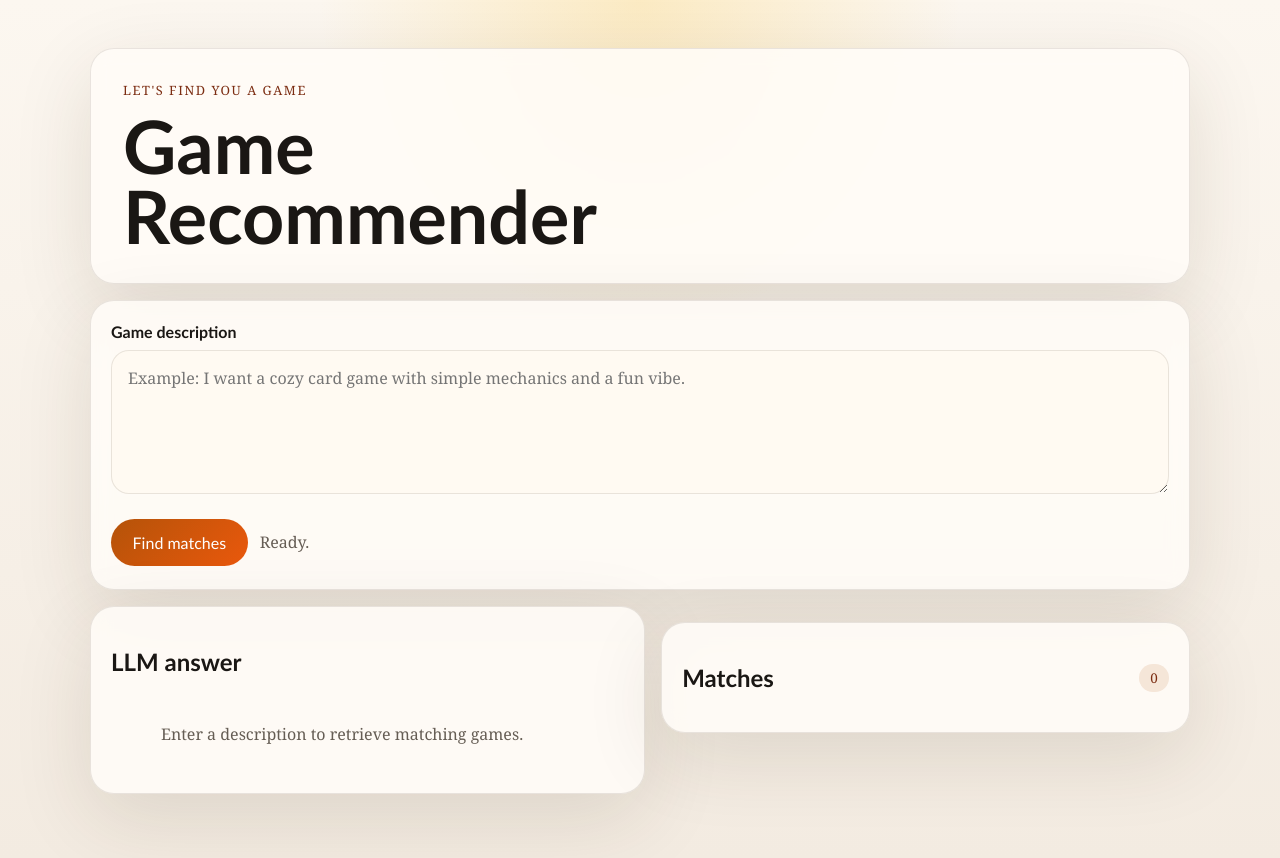
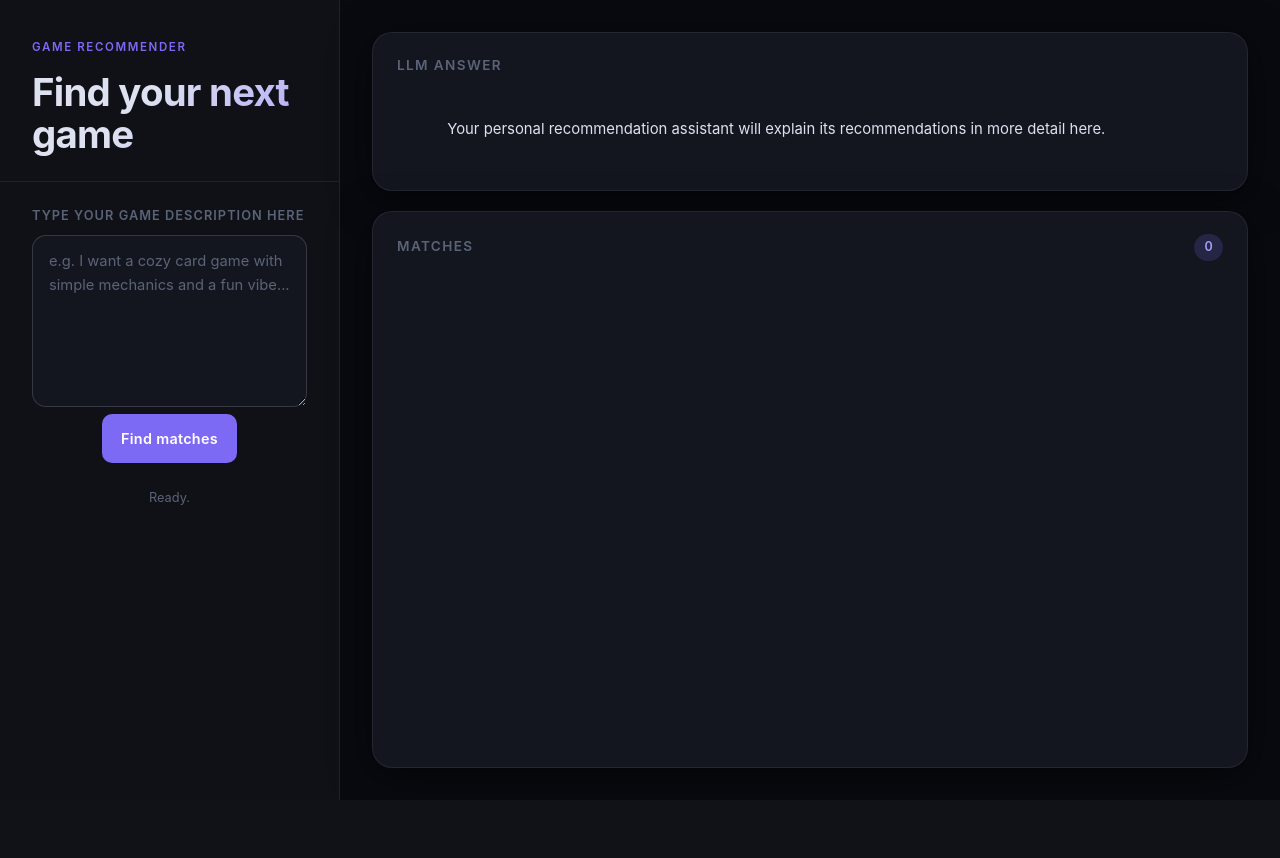
Before and after one commit to mrtnms/DL_Project_3, a Python web app: template templates/index.html in a window 1280 px wide. After the commit the page ends 800 px from the top, so only its background shows below. Run offline with Jinja, Linux system fonts and the light colour scheme; the template is opened without the code that fills it, so the values that code supplies are empty.

Commit message:
changed GUI and async loading of search and llm

```diff
--- a/static/app.js
+++ b/static/app.js
@@ -7,9 +7,7 @@ const matchesNode = document.querySelector("#matches");
 const matchCountNode = document.querySelector("#match-count");
 const matchTemplate = document.querySelector("#match-template");
 
-function setLoadingState(isLoading, message) {
-  submitButton.disabled = isLoading;
-  submitButton.textContent = isLoading ? "Searching..." : "Find matches";
+function setStatus(message) {
   statusNode.textContent = message;
 }
 
@@ -63,32 +61,49 @@ form.addEventListener("submit", async (event) => {
 
   const query = queryField.value.trim();
   if (!query) {
-    setLoadingState(false, "Enter a description first.");
+    setStatus("Enter a description first.");
     return;
   }
 
-  setLoadingState(true, "Querying local RAG pipeline...");
-  answerNode.textContent = "Thinking...";
+  submitButton.disabled = true;
+  submitButton.textContent = "Searching...";
+  answerNode.textContent = "Your personal recommendation assistant is thinking hard... results incoming shortly.";
   matchesNode.innerHTML = "";
+  matchCountNode.textContent = "0";
 
+  const body = JSON.stringify({ query });
+  const headers = { "Content-Type": "application/json" };
+
+  // Fire both requests in parallel — matches are fast, LLM is slow
+  const matchesPromise = fetch("/api/search", { method: "POST", headers, body });
+  const answerPromise  = fetch("/api/explain", { method: "POST", headers, body });
+
+  // Show matches as soon as BM25 returns
   try {
-    const response = await fetch("/api/search", {
-      method: "POST",
-      headers: { "Content-Type": "application/json" },
-      body: JSON.stringify({ query }),
-    });
-    const payload = await response.json();
+    const res = await matchesPromise;
+    const payload = await res.json();
+    if (!res.ok) throw new Error(payload.error || "Search failed");
+    renderMatches(payload.matches || []);
+    submitButton.disabled = false;
+    submitButton.textContent = "Find matches";
+    setStatus(`Done. Indexed ${payload.meta.indexed_games} games — LLM still thinking...`);
+  } catch (err) {
+    renderMatches([]);
+    submitButton.disabled = false;
+    submitButton.textContent = "Find matches";
+    setStatus("Search failed.");
+    answerNode.textContent = err.message;
+  }
 
-    if (!response.ok) {
-      throw new Error(payload.error || "Request failed");
-    }
-
+  // Fill in the LLM answer whenever it arrives (could be ~2 min later)
+  try {
+    const res = await answerPromise;
+    const payload = await res.json();
+    if (!res.ok) throw new Error(payload.error || "Explanation failed");
     answerNode.textContent = payload.answer;
-    renderMatches(payload.matches || []);
-    setLoadingState(false, `Done. Indexed ${payload.meta.indexed_games} games.`);
-  } catch (error) {
-    answerNode.textContent = error.message;
-    renderMatches([]);
-    setLoadingState(false, "Search failed.");
+    setStatus("Done.");
+  } catch (err) {
+    answerNode.textContent = `LLM unavailable: ${err.message}`;
+    setStatus("Done (LLM failed).");
   }
 });
--- a/static/styles.css
+++ b/static/styles.css
@@ -1,263 +1,335 @@
 :root {
-  color-scheme: light;
-  --bg: #f4efe8;
-  --panel: rgba(255, 252, 247, 0.88);
-  --panel-strong: #fffaf2;
-  --text: #1a1714;
-  --muted: #655d54;
-  --line: rgba(73, 57, 40, 0.12);
-  --accent: #b45309;
-  --accent-dark: #7c2d12;
-  --shadow: 0 24px 80px rgba(61, 39, 14, 0.12);
+  color-scheme: dark;
+  --bg:           #080a10;
+  --surface:      #0f1117;
+  --panel:        #13161f;
+  --panel-raised: #191d29;
+  --text:         #dde1f0;
+  --muted:        #5b6378;
+  --line:         rgba(255, 255, 255, 0.07);
+  --accent:       #7c6af5;
+  --accent-dim:   rgba(124, 106, 245, 0.18);
+  --accent-glow:  rgba(124, 106, 245, 0.35);
+  --accent-light: #a99ff9;
+  --shadow:       0 8px 40px rgba(0, 0, 0, 0.55);
+  --radius-lg:    20px;
+  --radius-md:    14px;
+  --radius-sm:    10px;
 }
 
-* {
-  box-sizing: border-box;
-}
+* { box-sizing: border-box; }
 
 body {
   margin: 0;
-  font-family: Georgia, "Times New Roman", serif;
+  font-family: "Inter", "Segoe UI", system-ui, sans-serif;
   color: var(--text);
-  background:
-    radial-gradient(circle at top, rgba(251, 191, 36, 0.22), transparent 30%),
-    linear-gradient(180deg, #fcf7f0 0%, #f3ebe1 100%);
+  background: var(--bg);
+  min-height: 100vh;
+  font-size: 0.95rem;
+  line-height: 1.6;
+}
+
+/* ── Layout ─────────────────────────────────────── */
+
+.shell {
+  display: grid;
+  grid-template-columns: 340px 1fr;
+  grid-template-rows: auto 1fr;
   min-height: 100vh;
 }
 
-code {
-  font-family: "SFMono-Regular", Consolas, monospace;
+.hero {
+  grid-column: 1;
+  grid-row: 1;
+  padding: 2.4rem 2rem 1.6rem;
+  border-right: 1px solid var(--line);
+  border-bottom: 1px solid var(--line);
+  background: var(--surface);
 }
 
-.shell {
-  width: min(1100px, calc(100% - 2rem));
-  margin: 0 auto;
-  padding: 3rem 0 4rem;
+.sidebar {
+  grid-column: 1;
+  grid-row: 2;
+  padding: 1.5rem 2rem 2rem;
+  border-right: 1px solid var(--line);
+  background: var(--surface);
+  display: flex;
+  flex-direction: column;
+  gap: 1.2rem;
 }
 
-.hero,
-.panel {
-  backdrop-filter: blur(10px);
-  background: var(--panel);
-  border: 1px solid var(--line);
-  border-radius: 24px;
-  box-shadow: var(--shadow);
+.main {
+  grid-column: 2;
+  grid-row: 1 / 3;
+  padding: 2rem;
+  display: flex;
+  flex-direction: column;
+  gap: 1.25rem;
+  background: var(--bg);
 }
 
-.hero {
-  padding: 2rem;
-}
+/* ── Hero ────────────────────────────────────────── */
 
 .eyebrow {
-  margin: 0 0 0.75rem;
+  margin: 0 0 0.9rem;
   text-transform: uppercase;
-  letter-spacing: 0.12em;
-  color: var(--accent-dark);
-  font-size: 0.8rem;
-}
-
-h1,
-h2,
-h3,
-.label,
-button {
-  font-family: "Trebuchet MS", "Gill Sans", sans-serif;
+  letter-spacing: 0.14em;
+  font-size: 0.72rem;
+  font-weight: 600;
+  color: var(--accent);
 }
 
 h1 {
   margin: 0;
-  font-size: clamp(2.4rem, 6vw, 4.6rem);
-  line-height: 0.95;
-  max-width: 12ch;
+  font-size: clamp(1.8rem, 3vw, 2.6rem);
+  font-weight: 700;
+  line-height: 1.1;
+  letter-spacing: -0.02em;
+  background: linear-gradient(135deg, var(--text) 40%, var(--accent-light));
+  -webkit-background-clip: text;
+  -webkit-text-fill-color: transparent;
+  background-clip: text;
 }
 
-.intro {
-  max-width: 60ch;
-  color: var(--muted);
-  font-size: 1.05rem;
-}
-
-.meta {
-  display: flex;
-  flex-wrap: wrap;
-  gap: 0.75rem;
-  color: var(--muted);
-  font-size: 0.95rem;
-}
-
-.panel {
-  padding: 1.25rem;
-}
-
-.panel + .panel,
-.hero + .panel,
-.panel + .results-grid,
-.hero + .results-grid {
-  margin-top: 1rem;
-}
+/* ── Form ────────────────────────────────────────── */
 
 .label {
-  display: inline-block;
-  margin-bottom: 0.6rem;
-  font-weight: 700;
+  display: block;
+  font-size: 0.8rem;
+  font-weight: 600;
+  text-transform: uppercase;
+  letter-spacing: 0.08em;
+  color: var(--muted);
+  margin-bottom: 0.5rem;
 }
 
 textarea {
   width: 100%;
   resize: vertical;
-  min-height: 140px;
-  border-radius: 18px;
-  border: 1px solid var(--line);
-  background: var(--panel-strong);
-  padding: 1rem;
+  min-height: 160px;
+  border-radius: var(--radius-md);
+  border: 1px solid rgba(255, 255, 255, 0.15);
+  background: var(--panel);
+  padding: 0.9rem 1rem;
   font: inherit;
+  font-size: 0.92rem;
   color: var(--text);
+  transition: border-color 0.2s;
+}
+
+textarea:focus {
+  outline: none;
+  border-color: var(--accent);
+  box-shadow: 0 0 0 3px var(--accent-dim);
+}
+
+textarea::placeholder {
+  color: var(--muted);
 }
 
 .actions {
   display: flex;
-  flex-wrap: wrap;
+  flex-direction: column;
   gap: 0.75rem;
   align-items: center;
-  margin-top: 1rem;
 }
 
 button {
+  width: auto;
   border: 0;
-  border-radius: 999px;
-  padding: 0.9rem 1.35rem;
-  background: linear-gradient(135deg, var(--accent), #ea580c);
-  color: white;
-  font-size: 1rem;
+  border-radius: var(--radius-sm);
+  padding: 0.82rem 1.2rem;
+  background: var(--accent);
+  color: #fff;
+  font: inherit;
+  font-size: 0.9rem;
+  font-weight: 600;
+  letter-spacing: 0.02em;
   cursor: pointer;
+  transition: opacity 0.15s, box-shadow 0.15s;
+  box-shadow: 0 0 0 0 var(--accent-glow);
+}
+
+button:hover:not(:disabled) {
+  opacity: 0.9;
+  box-shadow: 0 0 18px var(--accent-glow);
 }
 
 button:disabled {
-  opacity: 0.7;
+  opacity: 0.45;
   cursor: wait;
 }
 
-.status,
-.answer-copy,
-.match-description,
-.match-meta,
-.empty {
+.status {
+  font-size: 0.8rem;
+  color: var(--muted);
+  text-align: center;
+}
+
+/* ── Panels ──────────────────────────────────────── */
+
+.panel {
+  border: 1px solid var(--line);
+  border-radius: var(--radius-lg);
+  background: var(--panel);
+  padding: 1.4rem 1.5rem;
+  box-shadow: var(--shadow);
+}
+
+h2 {
+  margin: 0 0 0.9rem;
+  font-size: 0.85rem;
+  font-weight: 600;
+  text-transform: uppercase;
+  letter-spacing: 0.1em;
   color: var(--muted);
 }
 
-.results-grid {
-  display: grid;
-  gap: 1rem;
-  grid-template-columns: 1.05fr 1fr;
-  align-items: start;
+h3 {
+  margin: 0;
+  font-size: 1rem;
+  font-weight: 600;
+  color: var(--text);
 }
+
+/* ── Answer panel ────────────────────────────────── */
+
+.answer-panel { flex-shrink: 0; }
 
 .answer-copy {
   white-space: pre-wrap;
-  line-height: 1.6;
+  line-height: 1.7;
+  color: var(--text);
+  font-size: 0.93rem;
 }
+
+.answer-copy:empty::before,
+.answer-copy[data-empty]::before {
+  content: attr(data-placeholder);
+  color: var(--muted);
+}
+
+/* ── Matches panel ───────────────────────────────── */
+
+.matches-panel { flex: 1; }
 
 .panel-header {
   display: flex;
   justify-content: space-between;
   align-items: center;
-  gap: 1rem;
+  margin-bottom: 1rem;
 }
 
-.badge,
+.panel-header h2 { margin: 0; }
+
+.badge {
+  display: inline-flex;
+  align-items: center;
+  border-radius: 999px;
+  padding: 0.2rem 0.65rem;
+  font-size: 0.78rem;
+  font-weight: 600;
+  background: var(--accent-dim);
+  color: var(--accent-light);
+}
+
+.matches {
+  display: grid;
+  gap: 0.8rem;
+}
+
+/* ── Match card ──────────────────────────────────── */
+
+.match-card {
+  display: grid;
+  grid-template-columns: 130px 1fr;
+  gap: 1rem;
+  border: 1px solid var(--line);
+  border-radius: var(--radius-md);
+  padding: 0.9rem;
+  background: var(--panel-raised);
+  transition: border-color 0.18s;
+}
+
+.match-card:hover {
+  border-color: rgba(124, 106, 245, 0.3);
+}
+
+.match-image {
+  width: 100%;
+  height: 80px;
+  object-fit: cover;
+  border-radius: var(--radius-sm);
+  background: #1e2130;
+}
+
+.match-top {
+  display: flex;
+  justify-content: space-between;
+  align-items: flex-start;
+  gap: 0.5rem;
+  margin-bottom: 0.35rem;
+}
+
+.match-description,
+.match-meta {
+  margin: 0;
+  font-size: 0.83rem;
+  color: var(--muted);
+}
+
+.match-description { margin-top: 0.3rem; }
+.match-meta { margin-top: 0.2rem; }
+
+.match-tags {
+  display: flex;
+  flex-wrap: wrap;
+  gap: 0.35rem;
+  margin: 0.6rem 0 0.5rem;
+}
+
 .tag,
 .match-score {
   display: inline-flex;
   align-items: center;
   border-radius: 999px;
-  font-size: 0.84rem;
+  padding: 0.18rem 0.55rem;
+  font-size: 0.75rem;
+  font-weight: 500;
+  background: var(--accent-dim);
+  color: var(--accent-light);
 }
 
-.badge {
-  padding: 0.3rem 0.7rem;
-  background: rgba(180, 83, 9, 0.12);
-  color: var(--accent-dark);
-}
-
-.matches {
-  display: grid;
-  gap: 0.9rem;
-}
-
-.match-card {
-  display: grid;
-  grid-template-columns: 160px 1fr;
-  gap: 0.9rem;
-  border: 1px solid var(--line);
-  border-radius: 18px;
-  padding: 0.8rem;
-  background: rgba(255, 255, 255, 0.55);
-}
-
-.match-image {
-  width: 100%;
-  height: 100%;
-  max-height: 90px;
-  object-fit: cover;
-  border-radius: 12px;
-  background: #efe4d5;
-}
-
-.match-top {
-  display: flex;
-  justify-content: space-between;
-  gap: 0.75rem;
-  align-items: start;
-}
-
-.match-title,
-.match-description,
-.match-meta {
-  margin: 0;
-}
-
-.match-tags {
-  display: flex;
-  flex-wrap: wrap;
-  gap: 0.45rem;
-  margin: 0.7rem 0;
-}
-
-.tag,
 .match-score {
-  padding: 0.25rem 0.6rem;
-  background: rgba(124, 45, 18, 0.08);
-  color: var(--accent-dark);
+  font-size: 0.78rem;
+  flex-shrink: 0;
 }
 
 .match-link {
-  color: var(--accent-dark);
-  font-weight: 700;
+  display: inline-block;
+  font-size: 0.8rem;
+  font-weight: 600;
+  color: var(--accent-light);
   text-decoration: none;
+  transition: color 0.15s;
 }
 
+.match-link:hover { color: #fff; }
+
+/* ── Responsive ──────────────────────────────────── */
+
 @media (max-width: 860px) {
-  .results-grid {
+  .shell {
     grid-template-columns: 1fr;
+    grid-template-rows: auto auto auto;
   }
+
+  .hero  { grid-column: 1; grid-row: 1; border-right: none; }
+  .sidebar { grid-column: 1; grid-row: 2; border-right: none; border-bottom: 1px solid var(--line); }
+  .main  { grid-column: 1; grid-row: 3; padding: 1.25rem 1rem; }
 }
 
-@media (max-width: 640px) {
-  .shell {
-    width: min(100% - 1rem, 1100px);
-    padding-top: 1rem;
-  }
-
-  .hero,
-  .panel {
-    border-radius: 20px;
-  }
-
-  .match-card {
-    grid-template-columns: 1fr;
-  }
-
-  .match-image {
-    max-height: 180px;
-  }
+@media (max-width: 560px) {
+  .match-card { grid-template-columns: 1fr; }
+  .match-image { height: 160px; }
 }
--- a/templates/index.html
+++ b/templates/index.html
@@ -7,20 +7,21 @@
     <link rel="stylesheet" href="{{ url_for('static', filename='styles.css') }}">
   </head>
   <body>
-    <main class="shell">
-      <section class="hero">
-        <p class="eyebrow">Let's find you a game</p>
-        <h1>Game Recommender</h1>
-      </section>
+    <div class="shell">
 
-      <section class="panel">
+      <header class="hero">
+        <p class="eyebrow">Game Recommender</p>
+        <h1>Find your next game</h1>
+      </header>
+
+      <aside class="sidebar">
         <form id="search-form">
-          <label for="query" class="label">Game description</label>
+          <label for="query" class="label">Type your game description here</label>
           <textarea
             id="query"
             name="query"
-            rows="5"
-            placeholder="Example: I want a cozy card game with simple mechanics and a fun vibe."
+            rows="6"
+            placeholder="e.g. I want a cozy card game with simple mechanics and a fun vibe..."
             required
           ></textarea>
           <div class="actions">
@@ -28,13 +29,13 @@
             <p id="status" class="status">Ready.</p>
           </div>
         </form>
-      </section>
+      </aside>
 
-      <section class="results-grid">
+      <main class="main">
         <article class="panel answer-panel">
           <h2>LLM answer</h2>
           <div id="answer" class="answer-copy">
-            Enter a description to retrieve matching games.
+            Your personal recommendation assistant will explain its recommendations in more detail here.
           </div>
         </article>
 
@@ -45,8 +46,9 @@
           </div>
           <div id="matches" class="matches"></div>
         </article>
-      </section>
-    </main>
+      </main>
+
+    </div>
 
     <template id="match-template">
       <article class="match-card">
```
Also changed, not shown: app.py (+11 -0 lines), recommender.py (+12 -3 lines).
